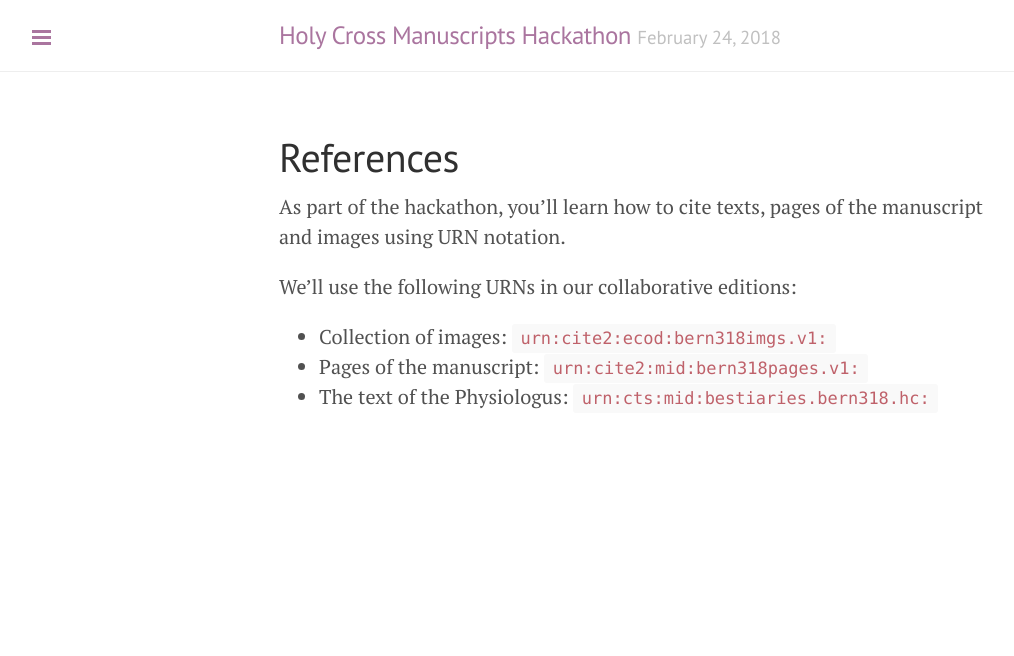
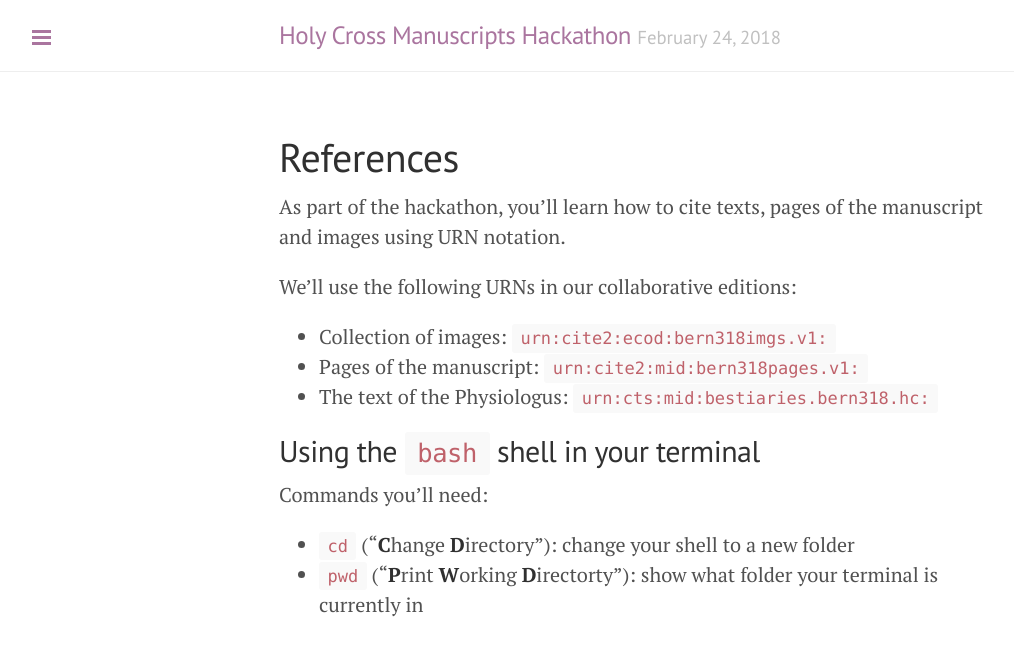
Before and after one commit to HCMID/ms-hackathon-2018, a Jekyll site: the page built from docs/references.md, in a window 1280 px wide. Shown: the top 656 px of the page, without its empty margins (1-1015 px from the left). Built offline with Jekyll 4.4.1, drawn with Linux system fonts in a browser that asks for light colours.

Commit message:
Expand reff

```diff
--- a/docs/references.md
+++ b/docs/references.md
@@ -12,3 +12,11 @@ We'll use the following URNs in our collaborative editions:
 -   Collection of images: `urn:cite2:ecod:bern318imgs.v1:`
 -   Pages of the manuscript: `urn:cite2:mid:bern318pages.v1:`
 -   The text of the Physiologus:  `urn:cts:mid:bestiaries.bern318.hc:`
+
+
+## Using the `bash` shell in your terminal
+
+Commands you'll need:
+
+-  `cd`  ("**C**hange **D**irectory"): change your shell to a new folder
+-   `pwd`   ("**P**rint **W**orking **D**irectorty"): show what folder your terminal is currently in
```
